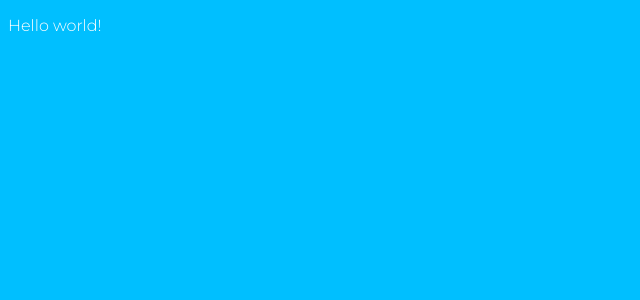
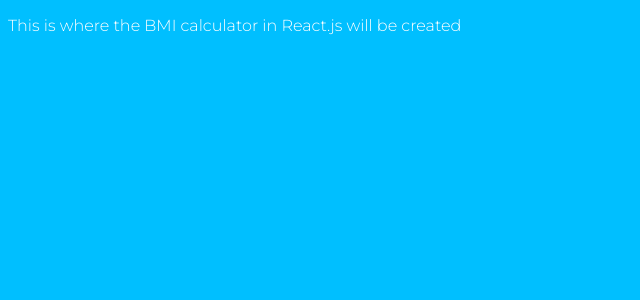
Before and after one commit to web-fullstack-dev/Calculator-of-BMI--EN-CRMS--ReactApp, a React (Create React App) app: page / in a window 1280 px wide. Shown: the top 300 px of the page, without its empty margins (0-640 px from the left). Built offline with nearby package versions, Linux system fonts and the light colour scheme.

Commit message:
alternative text added

```diff
--- a/src/App.js
+++ b/src/App.js
@@ -1,7 +1,11 @@
+import React from "react";
+import Container from "./common/Container";
+
 function App() {
   return (
     <div>
-      <p>Hello world!</p>
+      {/* <Container /> */}
+      <p>This is where the BMI calculator in React.js will be created</p>
     </div>
   );
 }
```
